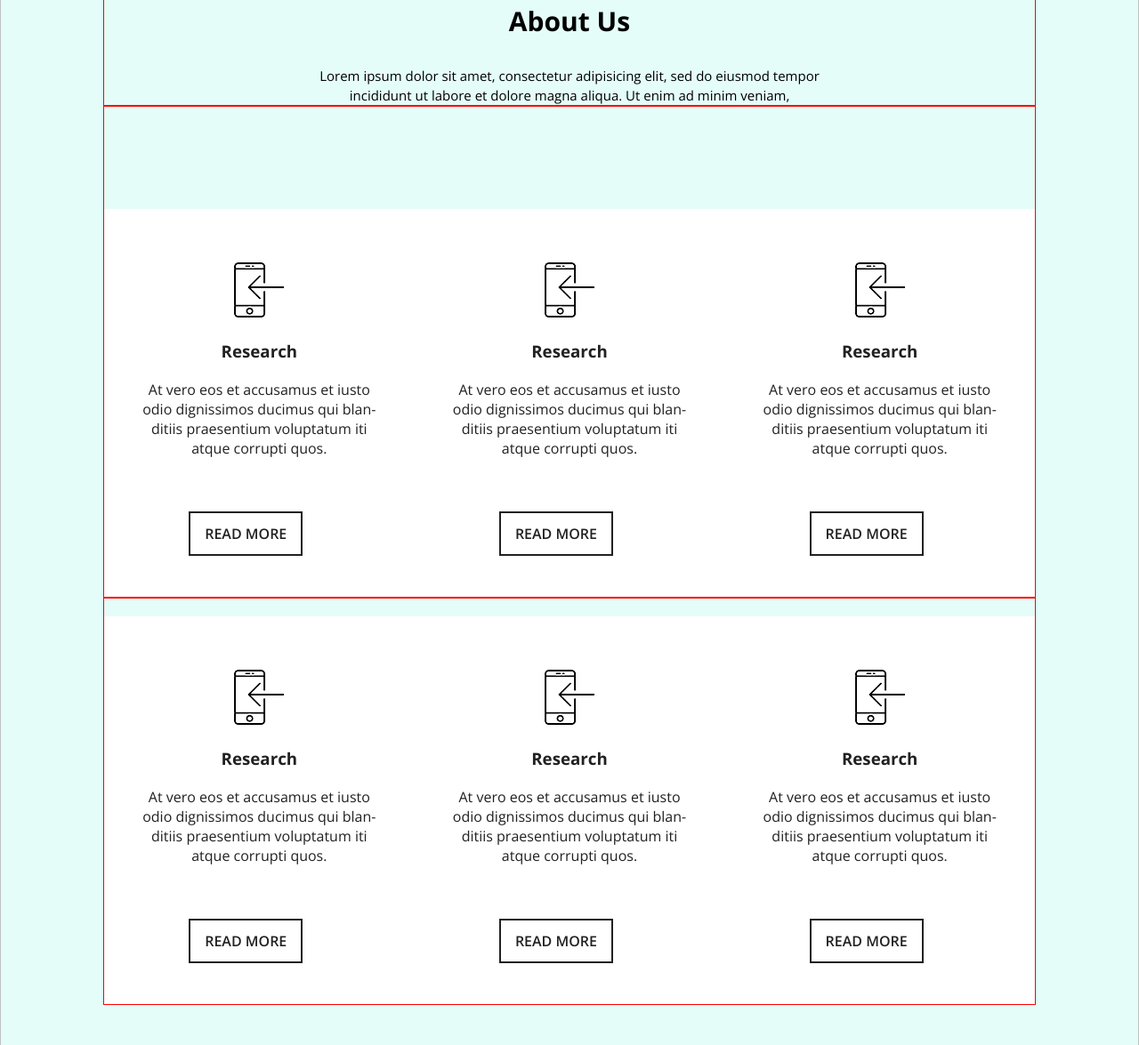
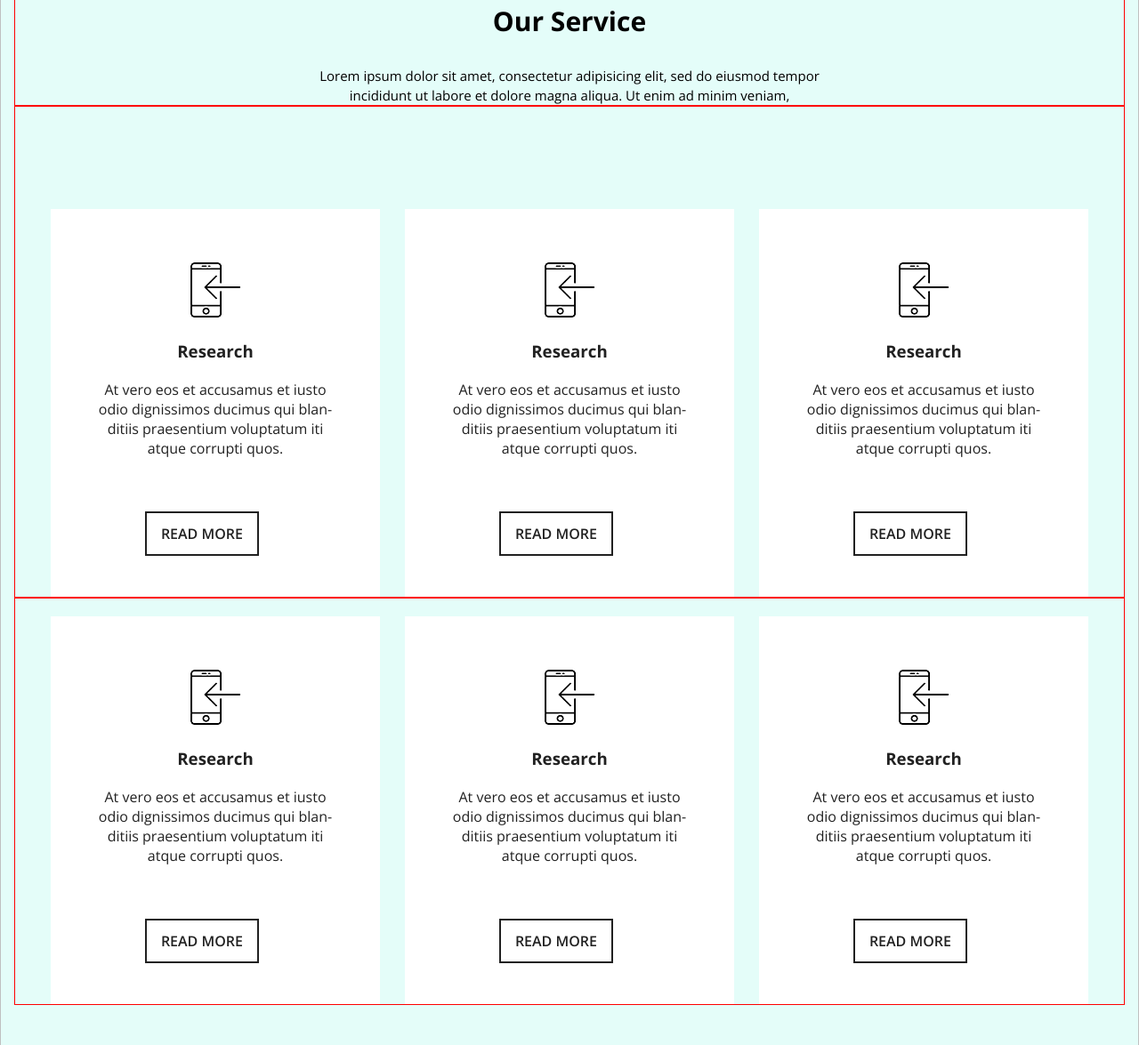
Before and after one commit to AlexeyGasay/Web-development-project, a plain HTML site: page index.html in a window 1280 px wide. Shown: the part 1625-2800 px from the top of the page at 89% size. Drawn offline with nearby package versions, Linux system fonts and the light colour scheme.

Commit message:
Ready Landing Page

```diff
--- a/Scss/main.scss
+++ b/Scss/main.scss
@@ -15,10 +15,7 @@ a {
     color: $base-color;
 }
 
-//img {
-//    width: 100%;
-//    height: auto;
-//}
+
 
 .title-h2 {
     font-family: 'Open Sans', sans-serif;
@@ -34,6 +31,28 @@ a {
     line-height: 22px;
     margin: 0 auto;
     max-width: 620px;
+}
+
+@media screen and (max-width: 1440px) {
+    .container {
+        padding-right: 15px;
+        padding-left: 15px;
+        transition: .7s;
+        margin: 0 auto;
+        min-width: 100%;
+    }
+
+    .row {
+        padding-right: 40px;
+        padding-left: 40px;
+    }
+}
+
+@media screen and (max-width: 1270px) {
+    .row {
+        padding-right: 10px;
+        padding-left: 10px;
+    }
 }
 
 
@@ -822,4 +841,6 @@ a {
     font-family: 'Roboto', sans-serif;
     padding: 10px 0;
     text-align: center;
+    margin: 100px 0 0 0;
+
 }
--- a/index.html
+++ b/index.html
@@ -156,7 +156,7 @@
 
                 <div class="col-md-12">
 
-                <h2 class="title-h2">About Us</h2>
+                <h2 class="title-h2">Our Service</h2>
 
                     <p class="title-p">Lorem ipsum dolor sit amet, consectetur adipisicing elit, sed do eiusmod tempor incididunt ut labore et dolore magna aliqua. Ut enim ad minim veniam,
                     </p>
@@ -169,7 +169,7 @@
             <div class="row our-serv-row-1 all-services">
 
 
-                <div class="col-lg-4 service">
+                <div class="col-4 service">
 
                     <img src="img/our-services/smartphone-portfolio.png" alt="smartphone">
 
@@ -189,7 +189,7 @@
 <!--               /service -->
 
 
-                <div class="col-lg-4 service">
+                <div class="col-4 service">
 
                     <img src="img/our-services/smartphone-portfolio.png" alt="smartphone">
 
@@ -209,7 +209,7 @@
 <!--               /service -->
 
 
-                <div class="col-lg-4 service">
+                <div class="col-4 service">
 
                     <img src="img/our-services/smartphone-portfolio.png" alt="smartphone">
 
@@ -237,7 +237,7 @@
            <div class="row our-serv-row-2 all-services">
 
 
-                <div class="col-lg-4 service">
+                <div class="col-4 service">
 
                     <img src="img/our-services/smartphone-portfolio.png" alt="smartphone">
 
@@ -258,7 +258,7 @@
 
 
 
-                <div class="col-lg-4 service">
+                <div class="col-4 service">
 
                     <img src="img/our-services/smartphone-portfolio.png" alt="smartphone">
 
@@ -279,7 +279,7 @@
 
 
 
-                <div class="col-lg-4 service">
+                <div class="col-4 service">
 
                     <img src="img/our-services/smartphone-portfolio.png" alt="smartphone">
 
@@ -492,7 +492,7 @@
            <div class="row plans">
 
 
-               <div class="col-lg-4 plan">
+               <div class="col plan">
 
                    <div class="col-lg-12 price">
 
@@ -531,7 +531,7 @@
 <!--              /plan -->
 
 
-            <div class="col-lg-4 plan">
+            <div class="col plan">
 
 
                    <div class="col-lg-12 price">
@@ -572,7 +572,7 @@
 
 
 
-              <div class="col-lg-4 plan">
+              <div class="col plan">
 
                    <div class="col-lg-12 price">
 
@@ -1037,11 +1037,6 @@
 <!--         /contact-form  -->
 
 
-       </div>
-<!--      /contact-us      -->
-
-    <div class="container">
-
       <div class="row copyright">
 
           <div class="col-12">
@@ -1052,7 +1047,10 @@
 
       </div>
 
-    </div>
+
+       </div>
+<!--      /contact-us      -->
+
 
        </footer>
 
```
Also changed, not shown: Css/bootstrap-grid.css, Css/main.css.
